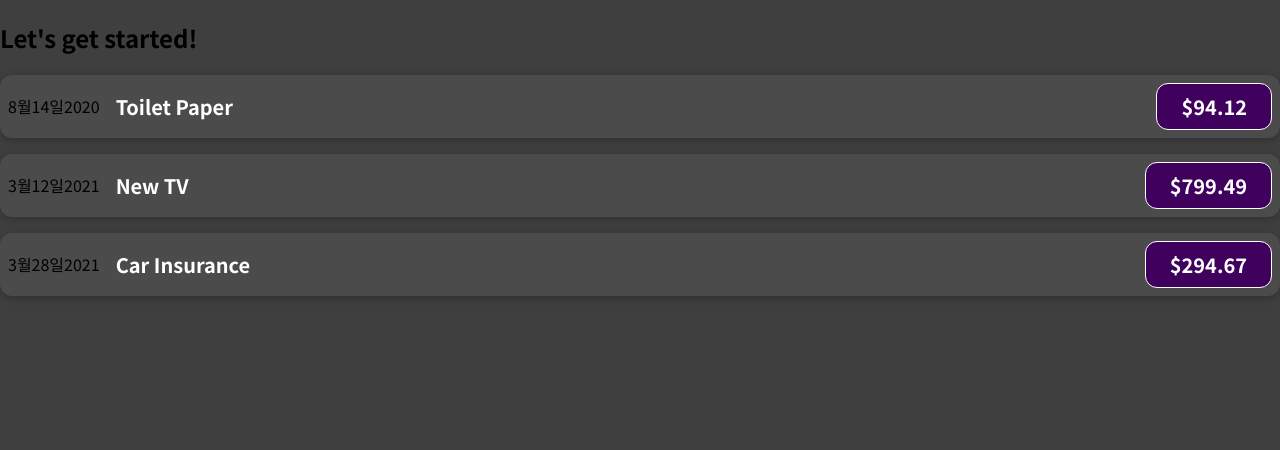
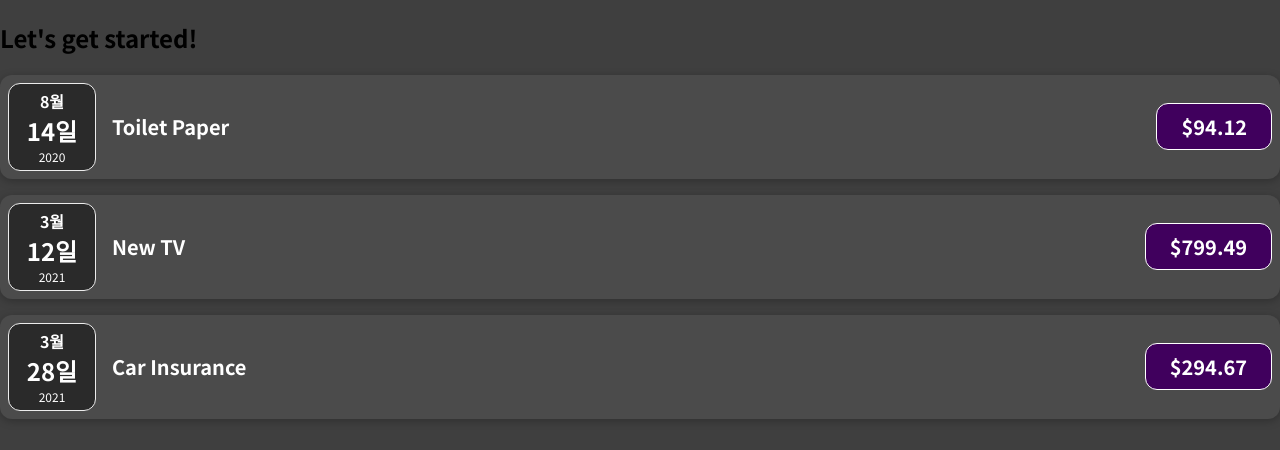
Before and after one commit to jaeyeong815/udemy-react-completed, a JavaScript app: page / in a window 1280 px wide. Shown: the top 450 px of the page. Built offline with nearby package versions, Linux system fonts and the light colour scheme.

Commit message:
1130: ExpenseDate 컴포넌트 분리

```diff
--- /dev/null
+++ b/src/components/ExpenseDate.css
@@ -0,0 +1,26 @@
+.expense-date {
+  display: flex;
+  flex-direction: column;
+  justify-content: center;
+  align-items: center;
+  width: 5.5rem;
+  height: 5.5rem;
+  border: 1px solid #ececec;
+  border-radius: 12px;
+  background-color: #2a2a2a;
+  color: white;
+}
+
+.expense-date__month {
+  font-size: 1rem;
+  font-weight: bold;
+}
+
+.expense-date__year {
+  font-size: 0.75rem;
+}
+
+.expense-date__day {
+  font-size: 1.5rem;
+  font-weight: bold;
+}
--- /dev/null
+++ b/src/components/ExpenseDate.js
@@ -0,0 +1,16 @@
+import './ExpenseDate.css';
+
+function ExpenseDate({ date }) {
+  const month = date.toLocaleString('ko', { month: 'long' });
+  const day = date.toLocaleString('ko', { day: '2-digit' });
+  const year = date.getFullYear();
+  return (
+    <div className="expense-date">
+      <div className="expense-date__month">{month}</div>
+      <div className="expense-date__day">{day}</div>
+      <div className="expense-date__year">{year}</div>
+    </div>
+  );
+}
+
+export default ExpenseDate;
--- a/src/components/ExpenseItem.js
+++ b/src/components/ExpenseItem.js
@@ -1,15 +1,10 @@
+import ExpenseDate from './ExpenseDate';
 import './ExpenseItem.css';
 
 function ExpenseItem({ title, amount, date }) {
-  const month = date.toLocaleString('ko', { month: 'long' });
-  const day = date.toLocaleString('ko', { day: '2-digit' });
-  const year = date.getFullYear();
-
   return (
     <div className="expense-item">
-      <div>{month}</div>
-      <div>{day}</div>
-      <div>{year}</div>
+      <ExpenseDate date={date} />
       <div className="expense-item__description">
         <h2>{title}</h2>
         <div className="expense-item__price">${amount}</div>
```
